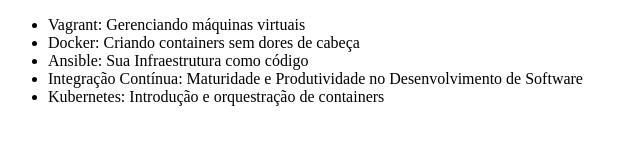
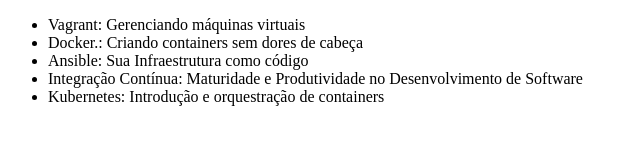
Before and after one commit to maspanhol/alura-git, a plain HTML site: page index.html in a window 1280 px wide. Shown: the full height of the page, 0-640 px from the left. Drawn offline with Linux system fonts and the light colour scheme.

Commit message:
incluido ponto na linha do docker

```diff
--- a/index.html
+++ b/index.html
@@ -7,7 +7,7 @@
 <body>
     <ul>
         <li>Vagrant: Gerenciando máquinas virtuais</li>
-        <li>Docker: Criando containers sem dores de cabeça</li>
+        <li>Docker.: Criando containers sem dores de cabeça</li>
         <li>Ansible: Sua Infraestrutura como código</li>
         <li>Integração Contínua: Maturidade e Produtividade no Desenvolvimento de Software</li>
         <li>Kubernetes: Introdução e orquestração de containers</li>
```
